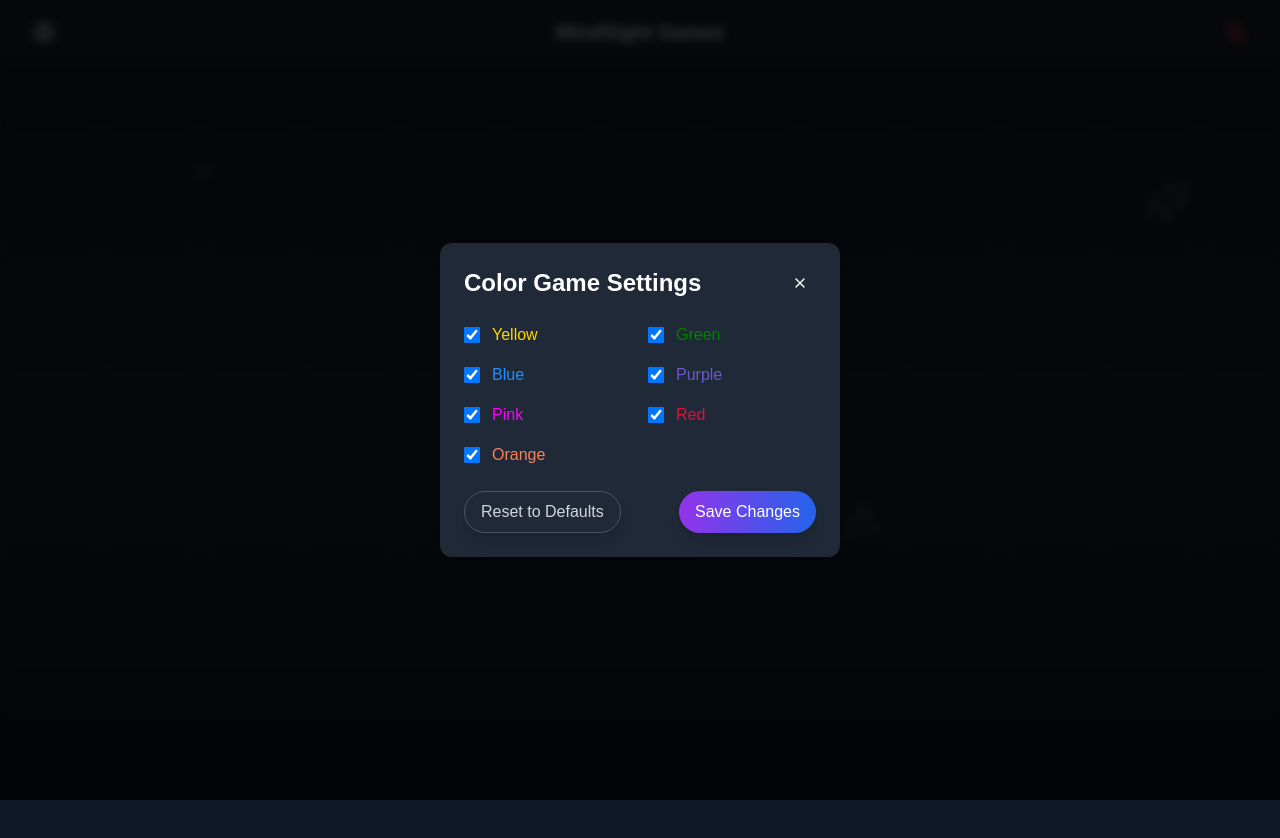
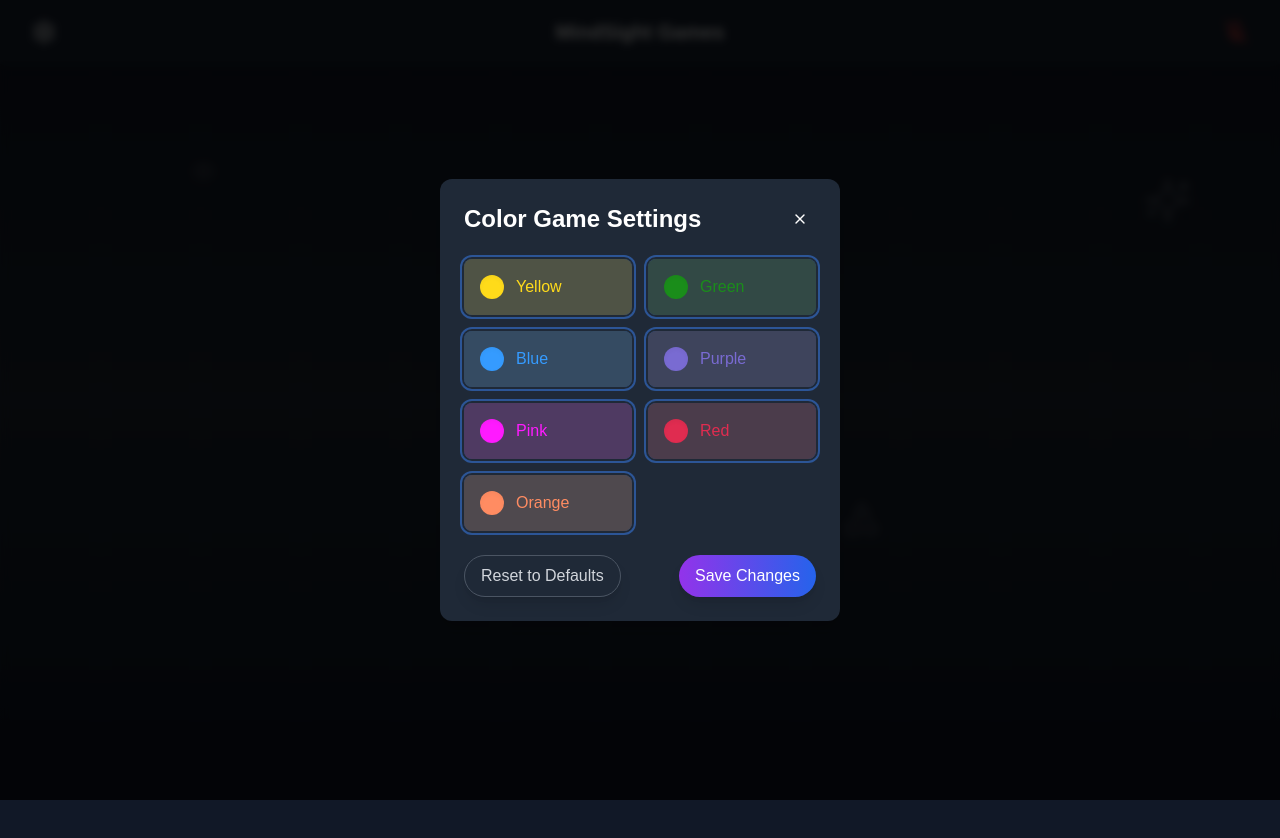
Before and after one commit to yummywakame/remote-viewing-games-v2, a Next.js app: page /color-game in a window 1280 px wide. Both pictures are taken after a click on the button 44 px from the left and 32 px from the top of the page. Shown: the top 838 px of the page. Built offline with nearby package versions, Linux system fonts and the light colour scheme; a web font is replaced by a local one.

Commit message:
gorgeous new color selection in settings

```diff
--- a/src/app/components/GameSettings.js
+++ b/src/app/components/GameSettings.js
@@ -2,20 +2,15 @@
 
 import * as React from 'react'
 import { X } from 'lucide-react'
-import { motion, usePresence } from 'framer-motion'
+import { motion, AnimatePresence } from 'framer-motion'
 
 export default function GameSettings({ title, onClose, onSave, colorTable, selectedColors }) {
   const [localSelectedColors, setLocalSelectedColors] = React.useState(selectedColors)
   const modalRef = React.useRef(null)
-  const [isPresent, safeToRemove] = usePresence()
 
   React.useEffect(() => {
     setLocalSelectedColors(selectedColors)
   }, [selectedColors])
-
-  React.useEffect(() => {
-    !isPresent && setTimeout(safeToRemove, 300)
-  }, [isPresent, safeToRemove])
 
   const handleCheckboxChange = (color) => {
     setLocalSelectedColors((prev) => {
@@ -73,20 +68,40 @@ export default function GameSettings({ title, onClose, onSave, colorTable, selec
 
           <div className="grid grid-cols-2 gap-4 mb-6">
             {Object.entries(colorTable).map(([color, hex]) => (
-              <label key={color} className="flex items-center space-x-3 cursor-pointer">
+              <label
+                key={color}
+                className={`
+                  relative p-4 rounded-lg cursor-pointer
+                  transition-all duration-200
+                  ${localSelectedColors.includes(color) ? 'ring-2 ring-offset-2 ring-offset-gray-800' : 'ring-1 ring-gray-600'}
+                  hover:ring-2 hover:ring-offset-2 hover:ring-offset-gray-800
+                `}
+                style={{ backgroundColor: hex + '20' }}
+              >
                 <input
                   type="checkbox"
+                  className="sr-only"
                   checked={localSelectedColors.includes(color)}
                   onChange={() => handleCheckboxChange(color)}
                   disabled={localSelectedColors.length <= 2 && localSelectedColors.includes(color)}
-                  className="w-4 h-4 rounded border-gray-600 text-blue-500 focus:ring-blue-500 bg-gray-700"
                 />
-                <span
-                  className="capitalize font-medium"
-                  style={{ color: hex }}
-                >
-                  {color}
-                </span>
+                <div className="flex items-center gap-3">
+                  <div
+                    className="w-6 h-6 rounded-full shadow-inner"
+                    style={{ backgroundColor: hex }}
+                  />
+                  <span className="capitalize font-medium" style={{ color: hex }}>
+                    {color}
+                  </span>
+                </div>
+                {localSelectedColors.includes(color) && (
+                  <motion.div
+                    className="absolute inset-0 rounded-lg bg-white/10"
+                    initial={{ opacity: 0 }}
+                    animate={{ opacity: 1 }}
+                    exit={{ opacity: 0 }}
+                  />
+                )}
               </label>
             ))}
           </div>
```
